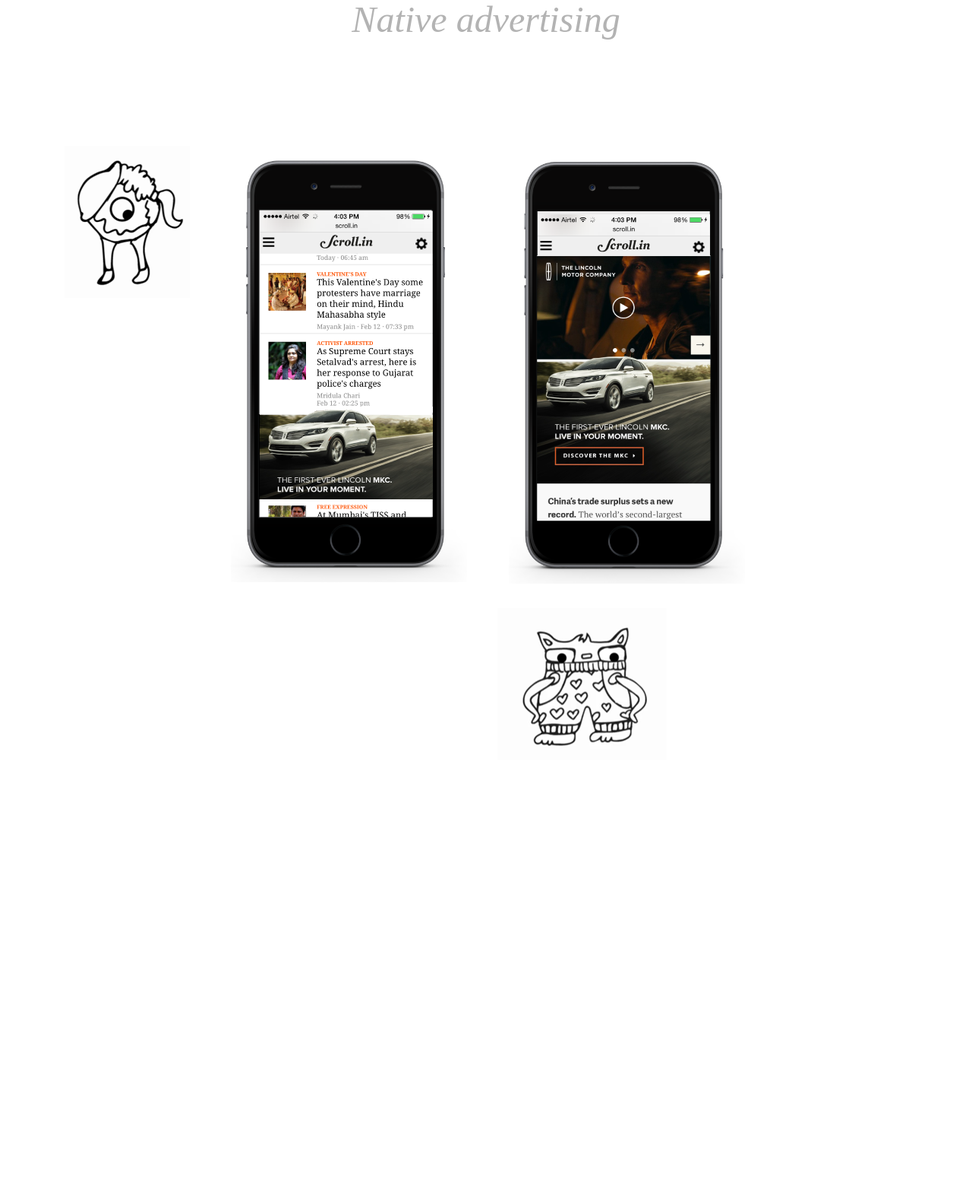
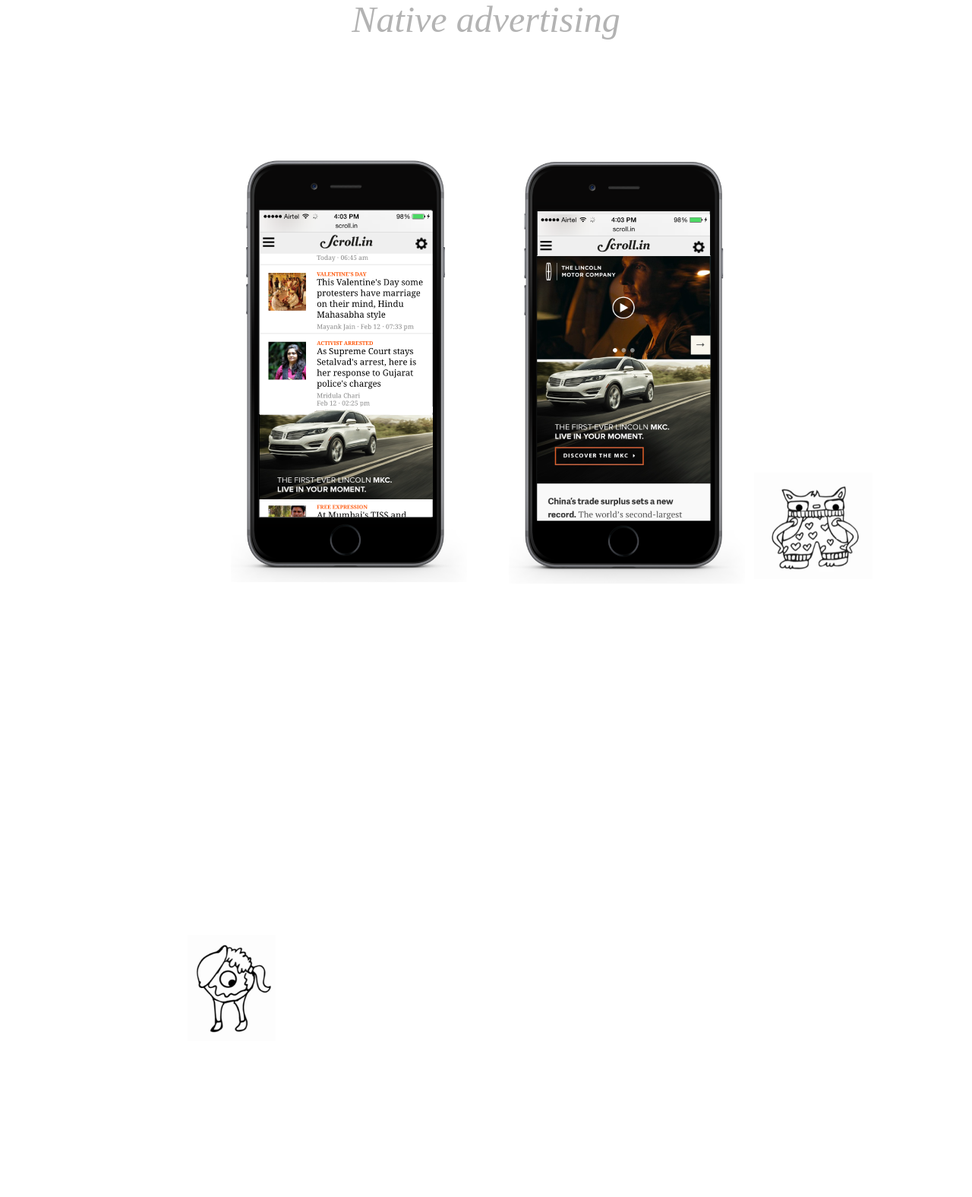
Before and after one commit to evanwexler/funnel, a Flask app: page /5 in a window 1280 px wide. Shown: the part 293-1868 px from the top of the page at 76% size. Before the commit the page ends 1275 px from the top, so only its background shows below. Run offline with Flask 2, Linux system fonts and the light colour scheme; some libraries are stand-ins or nearby versions; some web fonts are replaced.

Commit message:
page 5 edits

```diff
--- a/templates/page5.html
+++ b/templates/page5.html
@@ -7,12 +7,12 @@
 		<div class="ww trigger">trigger to affix text</div>
 		<span class="col-sm-12 col-md-6">
 			<img class="right" src={{url_for('static', filename='gifs/phone-a.png')}}>
-			<img class="align-bottom" src={{url_for('static', filename='gifs/doughnut1.gif')}}>
+			<img class="align-bottom" style="height: 140px; margin-top: 430px; margin-left: 30%;" src={{url_for('static', filename='gifs/doughnut1.gif')}}>
 		</span>
 
-		<span class="col-sm-12 col-md-6 align-bottom">
-			<img class="left" src={{url_for('static', filename='gifs/phone-b.png')}}>
-			<img class="align-bottom" src={{url_for('static', filename='gifs/owl1.gif')}}>
+		<span class="col-sm-12 col-md-6">
+			<img class="left" style="vertical-align: top;" src={{url_for('static', filename='gifs/phone-b.png')}}>
+			<img class="align-bottom" style="height: 140px; margin-top: 430px;" src={{url_for('static', filename='gifs/owl1.gif')}}>
 		</span>
 		<div class="col-xs-12 downarrow" style="height:200px"></div>
 		<a class="nextpage" href='/6'></a>
```
